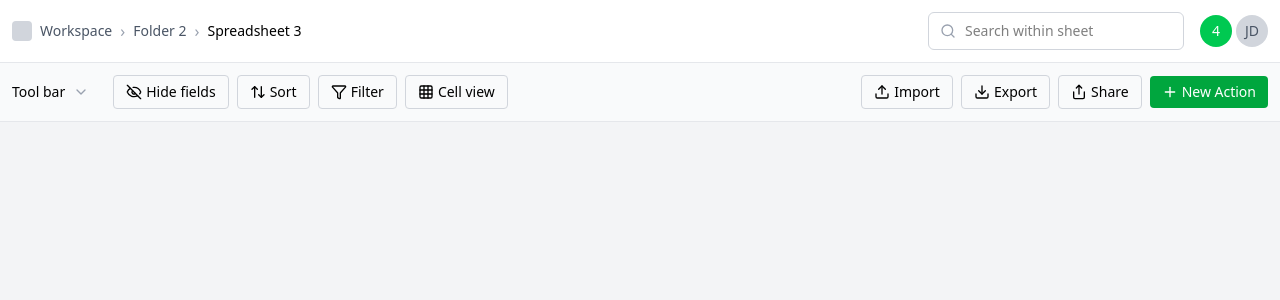
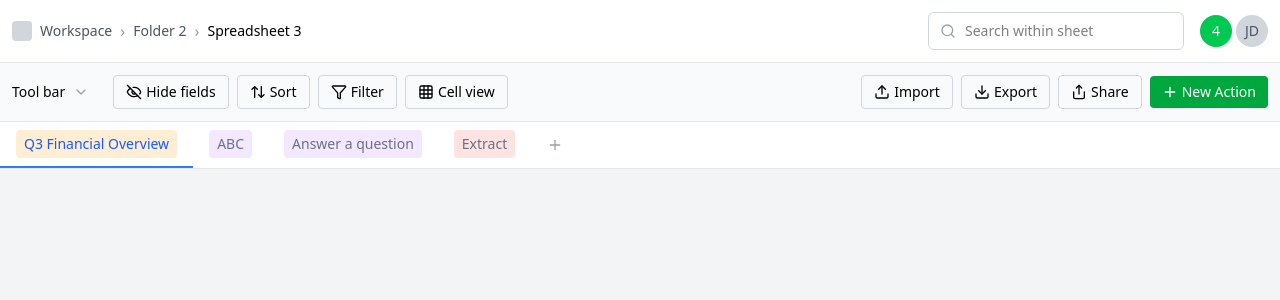
Before and after one commit to Kanhaiyasahu01/Inscripts, a React (Vite) app: page / in a window 1280 px wide. Shown: the top 300 px of the page. Built offline with nearby package versions, Linux system fonts and the light colour scheme.

Commit message:
add tab bar

```diff
--- a/src/App.tsx
+++ b/src/App.tsx
@@ -1,8 +1,11 @@
 import Header from "./components/Header"
 import { Toolbar } from "./components/Toolbar"
 import { handleToolbarAction } from "./actions";
+import { TabBar } from "./components/TabBar";
+import { useState } from "react";
+
 export const App = () => {
-
+  const [activeTab, setActiveTab] = useState('overview');
 
   return (
     <div className="flex flex-col h-screen bg-gray-100">
@@ -17,6 +20,8 @@ export const App = () => {
         onShare={() => handleToolbarAction('Share')}
         onNewAction={() => handleToolbarAction('New Action')}
       />
+    <TabBar activeTab={activeTab} onTabChange={setActiveTab} />
+
   </div>
   )
 }
--- a/src/components/TabBar.tsx
+++ b/src/components/TabBar.tsx
@@ -0,0 +1,39 @@
+import { Plus} from 'lucide-react';
+
+export const TabBar: React.FC<{
+  activeTab: string;
+  onTabChange: (tab: string) => void;
+}> = ({ activeTab, onTabChange }) => {
+  const tabs = [
+    { id: 'overview', label: 'Q3 Financial Overview', color: 'bg-orange-100' },
+    { id: 'abc', label: 'ABC', color: 'bg-purple-100' },
+    { id: 'question', label: 'Answer a question', color: 'bg-purple-100' },
+    { id: 'extract', label: 'Extract', color: 'bg-red-100' }
+  ];
+
+  return (
+    <div className="flex items-center border-b border-gray-200 bg-white">
+      {tabs.map((tab) => (
+        <button
+          key={tab.id}
+          onClick={() => onTabChange(tab.id)}
+          className={`px-4 py-2 text-sm font-medium border-b-2 ${
+            activeTab === tab.id
+              ? 'border-blue-500 text-blue-600'
+              : 'border-transparent text-gray-500 hover:text-gray-700'
+          }`}
+        >
+          <div className={`flex items-center space-x-2 px-2 py-1 rounded ${tab.color}`}>
+            <span>{tab.label}</span>
+          </div>
+        </button>
+      ))}
+      <button
+        onClick={() => console.log('Add new tab')}
+        className="ml-2 p-2 text-gray-400 hover:text-gray-600"
+      >
+        <Plus className="w-4 h-4" />
+      </button>
+    </div>
+  );
+};
```
